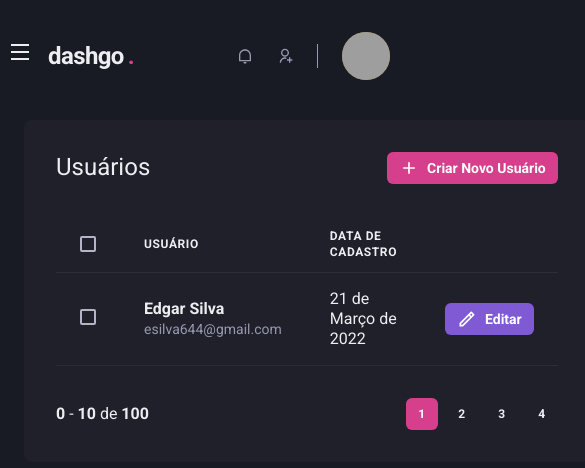
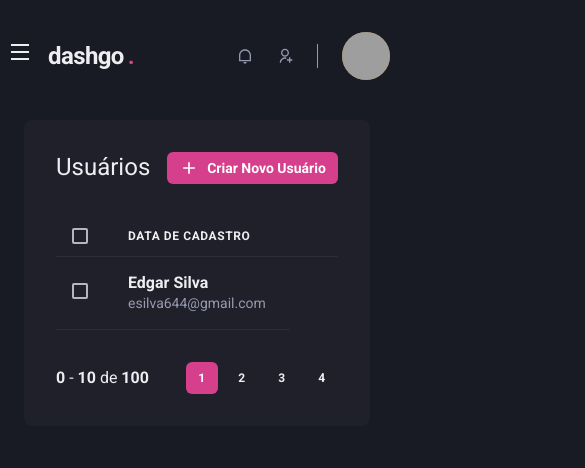
Before and after one commit to eddyzera/dashgo, a Next.js app: page /user in a window 390 px wide. Shown: the top 468 px of the page, 585 px wide, since content can reach past the window. Built offline with nearby package versions, Linux system fonts and the light colour scheme; grey boxes are pictures that could not be loaded.

Commit message:
[refactor]: add version mobile UserList

```diff
--- a/src/pages/user/index.tsx
+++ b/src/pages/user/index.tsx
@@ -11,7 +11,8 @@ import {
   Checkbox,
   Tbody,
   Td,
-  Text
+  Text,
+  useBreakpointValue
 } from '@chakra-ui/react'
 import { RiAddLine, RiPencilLine } from 'react-icons/ri'
 import { Header } from '../../components/Header'
@@ -19,6 +20,10 @@ import { Pagination } from '../../components/Pagination'
 import { SideBar } from '../../components/SideBar'
 
 export default function UserList() {
+  const isWideVersion = useBreakpointValue({
+    base: false,
+    lg: true
+  })
   return (
     <Box>
       <Header />
@@ -47,21 +52,19 @@ export default function UserList() {
           <Table colorScheme="whiteAlpha">
             <Thead>
               <Tr>
-                <Th px="6" color="gray.300" width="8">
+                <Th px={["4", "4", "6"]} color="gray.300" width="8">
                   <Checkbox colorScheme="pink" />
                 </Th>
-                <Th>
-                  Usuário
-                </Th>
-                <Th>
-                  Data de cadastro
-                </Th>
+                { isWideVersion && (
+                  <Th>Usuário</Th>
+                ) }
+                <Th>Data de cadastro</Th>
                 <Th w="8"></Th>
               </Tr>
             </Thead>
             <Tbody>
               <Tr>
-                <Td px="6">
+                <Td px={["4", "4", "6"]}>
                   <Checkbox colorScheme="pink" />
                 </Td>
                 <Td>
@@ -70,9 +73,8 @@ export default function UserList() {
                     <Text fontSize="sm" color="gray.300">esilva644@gmail.com</Text>
                   </Box>
                 </Td>
-                <Td>
-                  21 de Março de 2022
-                </Td>
+                {isWideVersion && ( <Td>21 de Março de 2022</Td> )}
+                {isWideVersion && (
                   <Td>
                     <Button
                       as="a"
@@ -85,6 +87,7 @@ export default function UserList() {
                       editar
                     </Button>
                   </Td>
+                )}
               </Tr>
             </Tbody>
           </Table>
```
Lines whose indentation alone changed are shown as unchanged.
